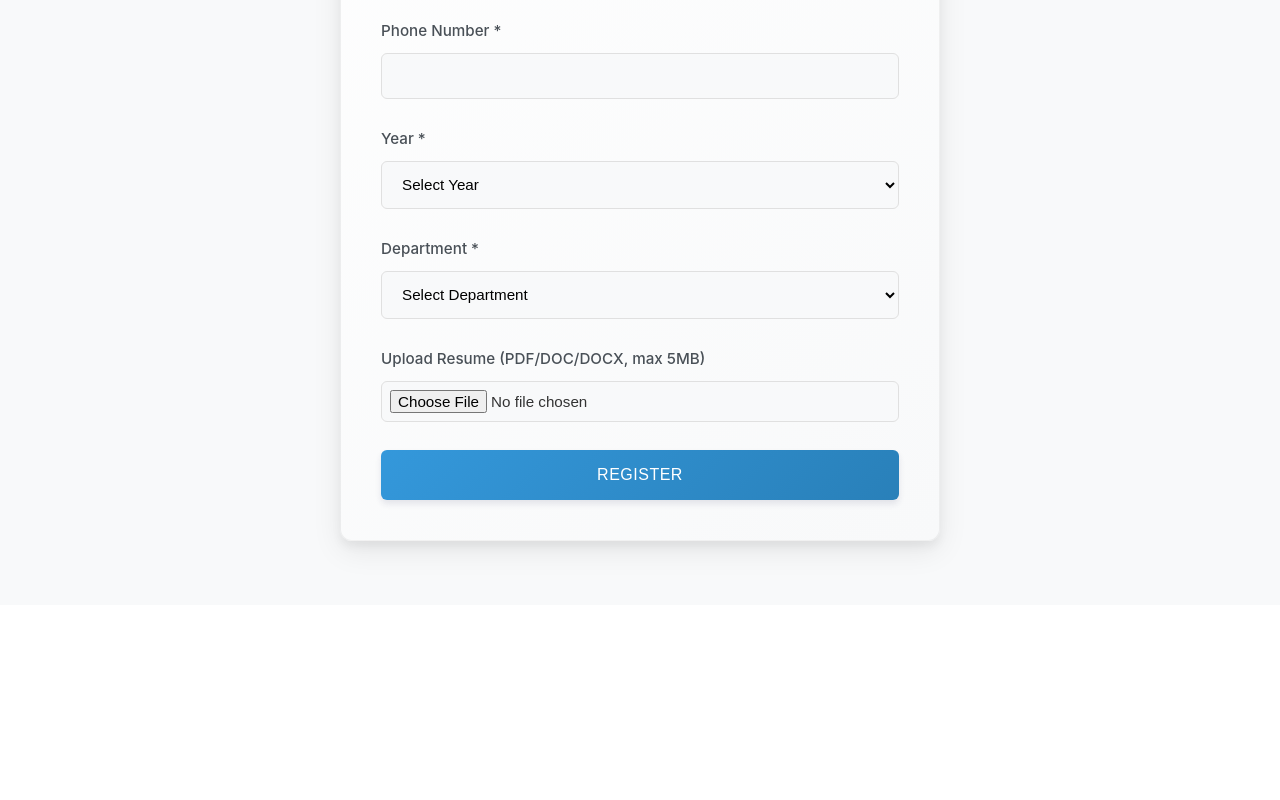
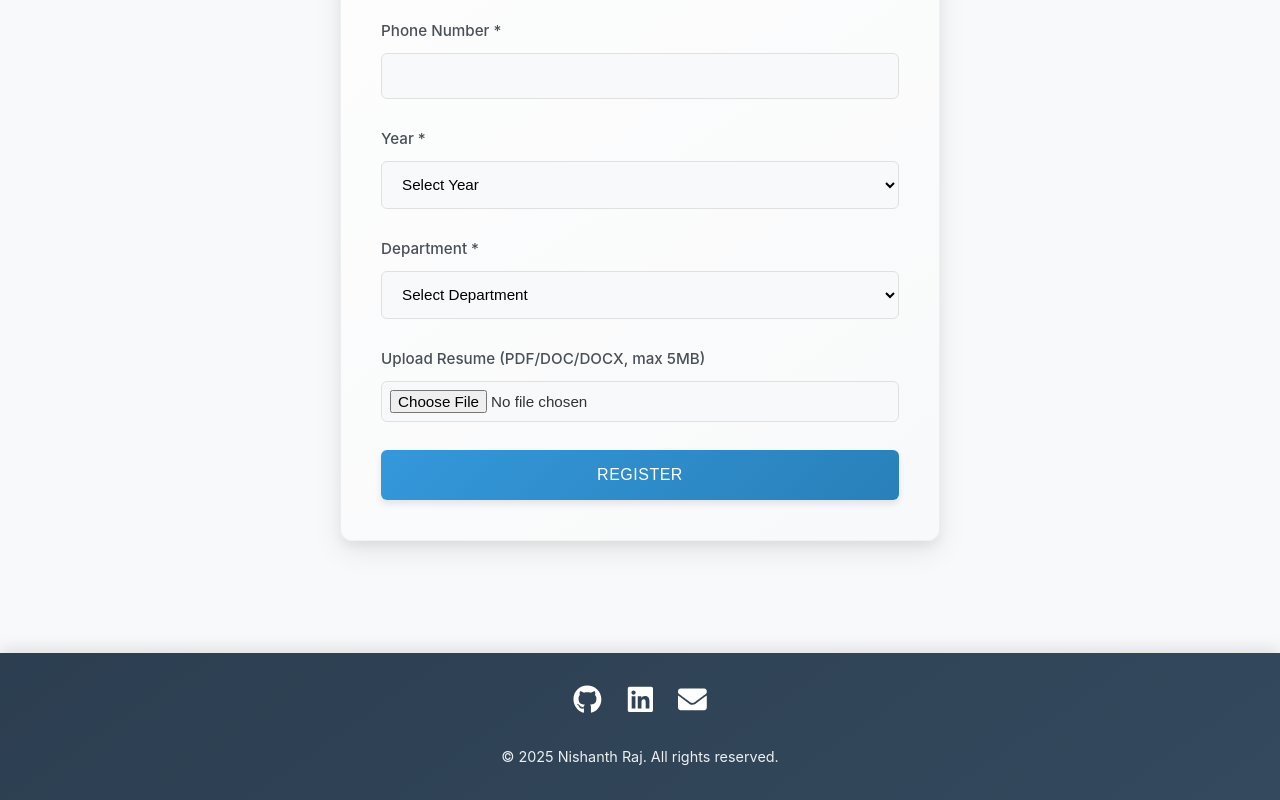
Before and after one commit to Raj72620/Registration-Form, a React (Create React App) app in the folder frontend/: page / in a window 1280 px wide. Shown: the part 599-1399 px from the top of the page. Before the commit the page ends 1204 px from the top, so only its background shows below. Built offline with nearby package versions, Linux system fonts and the light colour scheme.

Commit message:
Updated frontend with new changes

```diff
--- a/frontend/package.json
+++ b/frontend/package.json
@@ -10,6 +10,7 @@
     "axios": "^1.9.0",
     "react": "^19.1.0",
     "react-dom": "^19.1.0",
+    "react-icons": "^5.5.0",
     "react-router-dom": "^7.6.0",
     "react-scripts": "5.0.1",
     "web-vitals": "^2.1.4"
--- a/frontend/src/App.js
+++ b/frontend/src/App.js
@@ -3,6 +3,7 @@ import { BrowserRouter as Router, Routes, Route } from 'react-router-dom';
 import Navbar from './components/Navbar';
 import UserForm from './components/UserForm';
 import UserList from './components/UserList';
+import Footer from './components/Footer';
 import './App.css';
 
 function App() {
@@ -16,6 +17,7 @@ function App() {
             <Route path="/users" element={<UserList />} />
           </Routes>
         </div>
+        <Footer />
       </div>
     </Router>
   );
--- /dev/null
+++ b/frontend/src/components/Footer.jsx
@@ -0,0 +1,41 @@
+import React from 'react';
+import '../styles/Footer.css';
+import { FaGithub, FaLinkedin, FaEnvelope } from 'react-icons/fa';
+
+const Footer = () => {
+  return (
+    <footer className="footer-container">
+      <div className="footer-content">
+        <div className="social-links">
+          <a
+            href="https://github.com/Raj72620"
+            target="_blank"
+            rel="noopener noreferrer"
+            aria-label="GitHub"
+          >
+            <FaGithub className="icon" />
+          </a>
+          <a
+            href="http://www.linkedin.com/in/nishanth-singh"
+            target="_blank"
+            rel="noopener noreferrer"
+            aria-label="LinkedIn"
+          >
+            <FaLinkedin className="icon" />
+          </a>
+          <a
+            href="mail to : nishanthraj9618@gmail.com"
+            aria-label="Email"
+          >
+            <FaEnvelope className="icon" />
+          </a>
+        </div>
+        <div className="footer-info">
+          <p>© {new Date().getFullYear()} Nishanth Raj. All rights reserved.</p>
+        </div>
+      </div>
+    </footer>
+  );
+};
+
+export default Footer;
--- /dev/null
+++ b/frontend/src/styles/Footer.css
@@ -0,0 +1,68 @@
+.footer-container {
+  background: linear-gradient(145deg, #2c3e50, #34495e);
+  color: #fff;
+  padding: 2rem 0;
+  margin-top: 3rem;
+  box-shadow: 0 -5px 15px rgba(0, 0, 0, 0.1);
+}
+
+.footer-content {
+  max-width: 1200px;
+  margin: 0 auto;
+  padding: 0 1.5rem;
+  display: flex;
+  flex-direction: column;
+  align-items: center;
+  gap: 1.5rem;
+}
+
+.social-links {
+  display: flex;
+  gap: 1.5rem;
+}
+
+.social-links a {
+  color: #fff;
+  transition: all 0.3s ease;
+}
+
+.social-links a:hover {
+  transform: translateY(-3px);
+}
+
+.icon {
+  font-size: 1.8rem;
+  transition: all 0.3s ease;
+}
+
+.social-links a:hover .icon {
+  color: #3498db;
+}
+
+.footer-info {
+  text-align: center;
+  display: flex;
+  flex-direction: column;
+  gap: 0.5rem;
+}
+
+.footer-info p {
+  margin: 0;
+  font-size: 0.9rem;
+  color: #ecf0f1;
+}
+
+/* Responsive design */
+@media (max-width: 768px) {
+  .footer-content {
+    padding: 0 1rem;
+  }
+
+  .icon {
+    font-size: 1.5rem;
+  }
+
+  .footer-info p {
+    font-size: 0.8rem;
+  }
+}
```
Also changed, not shown: 1 other file (tests, documents, lock files or other folders).
